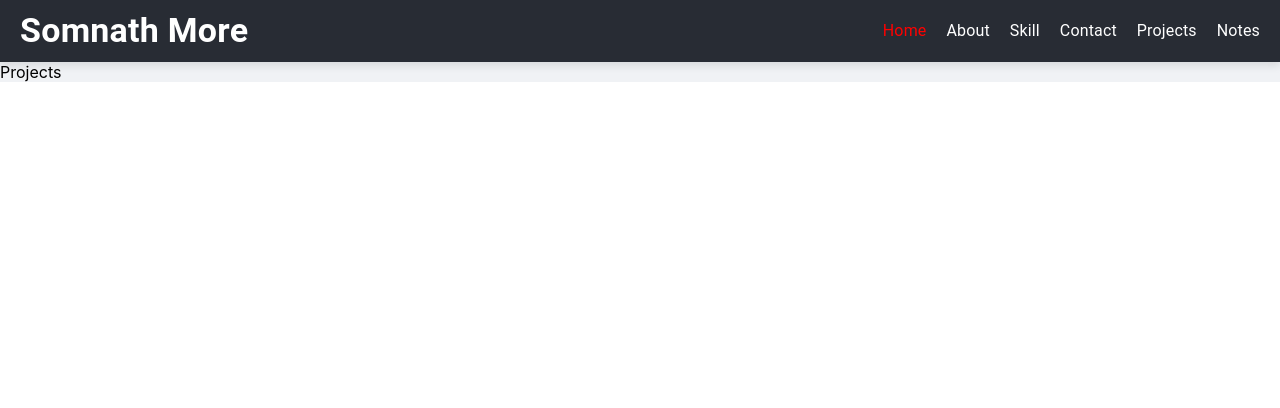
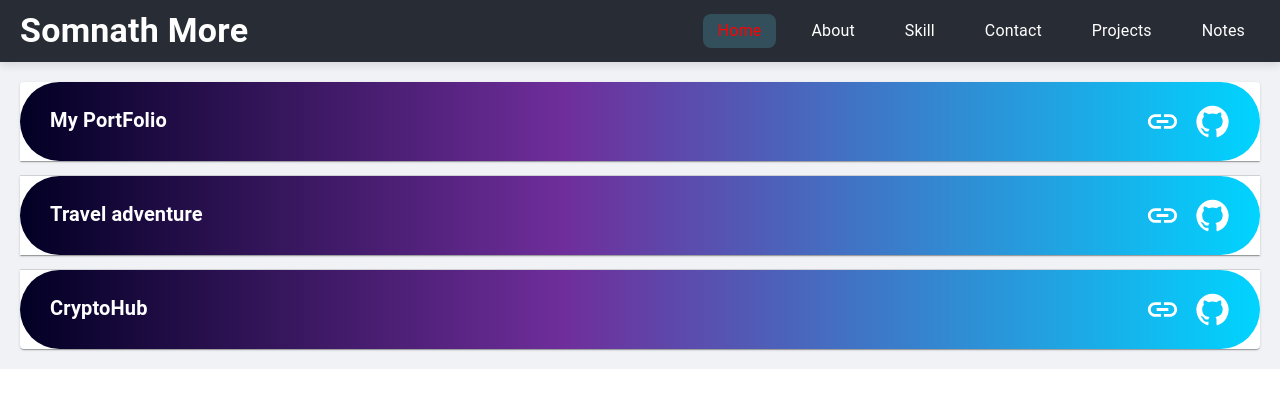
Before and after one commit to somnath-more/somnath-learning, a React (Create React App) app in the folder Portfolio/frontend-portfolio/: page /projects in a window 1280 px wide. Shown: the top 408 px of the page. Built offline with nearby package versions, Linux system fonts and the light colour scheme.

Commit message:
feat : Added Design for projects and some change

```diff
--- a/Portfolio/frontend-portfolio/package.json
+++ b/Portfolio/frontend-portfolio/package.json
@@ -14,7 +14,9 @@
     "@types/node": "^16.18.104",
     "@types/react": "^18.3.3",
     "@types/react-dom": "^18.3.0",
+    "bootstrap": "^5.3.3",
     "emailjs-com": "^3.2.0",
+    "flowbite-react": "^0.10.2",
     "react": "^18.3.1",
     "react-dom": "^18.3.1",
     "react-router": "^6.26.0",
--- a/Portfolio/frontend-portfolio/public/index.html
+++ b/Portfolio/frontend-portfolio/public/index.html
@@ -10,6 +10,7 @@
       content="Web site created using create-react-app"
     />
     <link rel="apple-touch-icon" href="%PUBLIC_URL%/logo192.png" />
+
     <!--
       manifest.json provides metadata used when your web app is installed on a
       user's mobile device or desktop. See https://developers.google.com/web/fundamentals/web-app-manifest/
@@ -25,6 +26,7 @@
       Learn how to configure a non-root public URL by running `npm run build`.
     -->
     <title>Somnath Portfolio</title>
+    <link rel="stylesheet" href="https://cdn.jsdelivr.net/npm/bootstrap@4.0.0/dist/css/bootstrap.min.css" integrity="sha384-Gn5384xqQ1aoWXA+058RXPxPg6fy4IWvTNh0E263XmFcJlSAwiGgFAW/dAiS6JXm" crossorigin="anonymous">
   </head>
   <body>
     <noscript>You need to enable JavaScript to run this app.</noscript>
--- a/Portfolio/frontend-portfolio/src/components/Constants/index.tsx
+++ b/Portfolio/frontend-portfolio/src/components/Constants/index.tsx
@@ -1,4 +1,4 @@
-import { SkillComponent } from "../Types";
+import { NavBarElementType, SkillComponent } from "../Types";
 
 // Skill Data
 export const SKILL_DATA: SkillComponent[] = [
@@ -48,3 +48,69 @@ export const SKILL_DATA: SkillComponent[] = [
     }
   }
 `;
+
+export const PROJECT_DATA = [
+  {
+    id: 1,
+    name: "My PortFolio",
+    link: "https://somnath-portfolio.codemaya.in",
+    githubLink: "https://github.com/somnath-more/somnath-learning",
+    tools: ["React", "TypeScript", "Bootstrap", "AWS", "Docker", "EC2"],
+    details:
+      "Lorem ipsum dolor sit amet, consectetur adipiscing elit. Sed euismod, nunc id facilisis ullamcorper, felis ligula facilisis nunc, et efficitur arcu nisi et velit.",
+    image: "https://images.unsplash.com/photo-1483058712412-4245e9b90334?q=80&w=2070&auto=format&fit=crop&ixlib=rb-4.0.3&ixid=M3wxMjA3fDB8MHxwaG90by1wYWdlfHx8fGVufDB8fHx8fA%3D%3D",
+  },
+  {
+    id: 2,
+    name: "Travel adventure",
+    link: "https://traveladventure.codemaya.in",
+    githubLink: "https://github.com/somnath-more/somnath-learning",
+    tools: [
+      "React",
+      "TypeScript",
+      "NodeJS",
+      "ExpressJS",
+      "Jest",
+      "Bootstrap",
+      "AWS",
+      "Docker",
+      "EC2",
+    ],
+    details:
+      "Lorem ipsum dolor sit amet, consectetur adipiscing elit. Sed euismod, nunc id facilisis ullamcorper, felis ligula facilisis nunc, et efficitur arcu nisi et velit.",
+    image: "https://images.unsplash.com/photo-1490077476659-095159692ab5?q=80&w=2051&auto=format&fit=crop&ixlib=rb-4.0.3&ixid=M3wxMjA3fDB8MHxwaG90by1wYWdlfHx8fGVufDB8fHx8fA%3D%3D",
+  },
+  {
+    id: 3,
+    name: "CryptoHub",
+    link: "https://minet-portfolio.codemaya.in",
+    githubLink: "https://github.com/somnath-more/somnath-learning",
+    tools: [
+      "React",
+      "TypeScript",
+      "SpringBoot",
+      "Swagger",
+      "Rest",
+      "Mockito",
+      "NodeJS",
+      "ExpressJS",
+      "Bootstrap",
+      "AWS",
+      "Docker",
+      "EC2",
+    ],
+    details:
+      "Lorem ipsum dolor sit amet, consectetur adipiscing elit. Sed euismod, nunc id facilisis ullamcorper, felis ligula facilisis nunc, et efficitur arcu nisi et velit.",
+    image: "https://media.istockphoto.com/id/1317452510/photo/bitcoin-gold-stock-photo.jpg?s=2048x2048&w=is&k=20&c=Wi7KTmz6YF8GbpGryhM6KlsF0Fwia3ffxVwkI-nmJwU=",
+  },
+]
+
+
+export const NAVBARELEMENTS: NavBarElementType[] = [
+  { label: "Home", path: "/" },
+  { label: "About", path: "/about" },
+  { label: "Skill", path: "/skills" },
+  { label: "Contact", path: "/contact" },
+  { label: "Projects", path: "/projects" },
+  { label: "Notes", path: "/notes" },
+];
--- a/Portfolio/frontend-portfolio/src/components/Types/index.tsx
+++ b/Portfolio/frontend-portfolio/src/components/Types/index.tsx
@@ -12,3 +12,7 @@ export interface SkillComponent {
  export  interface CustomSkillCompProps {
     skillList: SkillComponent[];
   }
+  export interface NavBarElementType {
+    label: string;
+    path: string;
+  }
--- a/Portfolio/frontend-portfolio/src/components/organisms/Contact/index.tsx
+++ b/Portfolio/frontend-portfolio/src/components/organisms/Contact/index.tsx
@@ -10,7 +10,7 @@ const ContactContainer = styled(Grid)({
   margin: "0 auto",
   padding: "40px",
   borderRadius: "12px",
-  boxShadow: "0 8px 16px rgba(0,0,0,0.1)",
+  // boxShadow: "0 8px 16px rgba(0,0,0,0.1)",
 });
 
 const Heading = styled(Typography)({
--- a/Portfolio/frontend-portfolio/src/components/organisms/Home/index.tsx
+++ b/Portfolio/frontend-portfolio/src/components/organisms/Home/index.tsx
@@ -13,7 +13,7 @@ const HomeBox = styled(Box)({
   alignItems: "center",
   flexDirection: "column",
   width: "100vw",
-  height: "90vh",
+  height: "auto",
   backgroundColor: "#282c34",
   color: "#61dafb",
   textAlign: "center",
--- a/Portfolio/frontend-portfolio/src/components/organisms/NavBar/index.tsx
+++ b/Portfolio/frontend-portfolio/src/components/organisms/NavBar/index.tsx
@@ -12,16 +12,18 @@ import {
   ListItemText,
 } from "@mui/material";
 import MenuIcon from "@mui/icons-material/Menu";
+import { NAVBARELEMENTS } from "../../Constants";
+import { NavBarElementType } from "../../Types";
 
-// Navbar container
+// Navbar container styling
 const OuterNavBar = styled(Box)({
-  backgroundColor: "#282c34", // Dark background for a modern look
+  backgroundColor: "#282c34",
   padding: "10px 20px",
   display: "flex",
   justifyContent: "space-between",
   alignItems: "center",
   width: "100%",
-  boxShadow: "0 4px 8px rgba(0, 0, 0, 0.1)", // Subtle shadow for depth
+  boxShadow: "0 4px 8px rgba(0, 0, 0, 0.1)",
 });
 
 const LeftGrid = styled(Grid)({
@@ -33,71 +35,63 @@ const LeftGrid = styled(Grid)({
 interface NavItemProps {
   active: boolean;
 }
+
+// NavItem with hover, active styling, and background color transition
 const NavItem = styled(Typography)<NavItemProps>(({ active }) => ({
   color: active ? "red" : "#ffffff",
   cursor: "pointer",
-  transition: "color 0.3s, background-color 0.3s",
+  padding: "5px 15px",
+  borderRadius: "8px",
+  backgroundColor: active ? "rgba(97, 218, 251, 0.2)" : "transparent",
+  transition: "color 0.3s, background-color 0.3s, transform 0.3s",
   "&:hover": {
     color: "#61dafb",
-    transition: 'scale(0.4)'
+    transform: "scale(1.05)",
   },
 }));
 
-
-// Drawer box styling for mobile
 const DrawerBox = styled(Box)({
-  backgroundColor: "#282c34", // Same background as navbar
-  color: "#ffffff", // Text color
+  backgroundColor: "#282c34",
+  color: "#ffffff",
   height: "100%",
 });
 
-// Drawer list item styling
 const DrawerListItem = styled(ListItem)({
   padding: "15px 20px",
   "&:hover": {
-    backgroundColor: "#333", // Darker background on hover
+    backgroundColor: "#333",
   },
 });
-
-// Navbar items configuration
-const NavBarElement = [
-  { label: "Home", path: "/" },
-  { label: "About", path: "/about" },
-  {label: "Skill", path: "/skills"},
-  { label: "Contact", path: "/contact" },
-  { label: "Projects", path: "/projects" },
-  { label: "Notes", path: "/notes"}
-
-];
 
 const NavBar = () => {
   const navigate = useNavigate();
   const [mobileOpen, setMobileOpen] = useState(false);
-   const [activeTab,setActivetab] = useState('Home');
+  const [activeTab, setActiveTab] = useState("Home");
+
   const handleDrawerToggle = () => {
     setMobileOpen(!mobileOpen);
   };
 
-  const handleNavBarNavigation = (item:any) => {
-
-    setActivetab(item.label);
-       navigate(item.path);
-
-  }
+  const handleNavBarNavigation = (item: NavBarElementType) => {
+    setActiveTab(item.label);
+    navigate(item.path);
+    setMobileOpen(false); // Close Drawer after navigation on mobile
+  };
 
   const PortFolioText = styled(Typography)({
     color: "white",
     fontWeight: "bold",
   });
+
   const drawer = (
     <DrawerBox>
       <List>
-        {NavBarElement.map((navabar) => (
+        {NAVBARELEMENTS.map((navItem) => (
           <DrawerListItem
-            key={navabar.label}
-            onClick={() => navigate(navabar.path)}
+            key={navItem.label}
+            onClick={() => handleNavBarNavigation(navItem)}
           >
-            <ListItemText primary={navabar.label} />
+            <ListItemText primary={navItem.label} />
           </DrawerListItem>
         ))}
       </List>
@@ -107,15 +101,23 @@ const NavBar = () => {
   return (
     <OuterNavBar>
       <PortFolioText variant="h4">Somnath More</PortFolioText>
+
+      {/* Desktop Navbar */}
       <Box sx={{ display: { xs: "none", sm: "block" } }}>
         <LeftGrid>
-          {NavBarElement.map((item) => (
-            <NavItem key={item.label} active={activeTab === item.label ? true :false} onClick={()=>handleNavBarNavigation(item)}>
+          {NAVBARELEMENTS.map((item) => (
+            <NavItem
+              key={item.label}
+              active={activeTab === item.label}
+              onClick={() => handleNavBarNavigation(item)}
+            >
               {item.label}
             </NavItem>
           ))}
         </LeftGrid>
       </Box>
+
+      {/* Mobile Menu Icon */}
       <Box sx={{ display: { xs: "block", sm: "none" } }}>
         <IconButton
           edge="start"
@@ -126,6 +128,8 @@ const NavBar = () => {
           <MenuIcon style={{ color: "#ffffff" }} />
         </IconButton>
       </Box>
+
+      {/* Drawer for Mobile Navigation */}
       <Drawer
         anchor="left"
         open={mobileOpen}
--- a/Portfolio/frontend-portfolio/src/components/organisms/Notes/index.tsx
+++ b/Portfolio/frontend-portfolio/src/components/organisms/Notes/index.tsx
@@ -23,12 +23,11 @@ const ButtonBox = styled(Box)({
 });
 
 const NoteBox = styled(Box)({
-  width: "100%",
   backgroundColor: "#fff",
   borderRadius: "8px",
   padding: "15px",
   marginBottom: "15px",
-  boxShadow: "0px 4px 8px rgba(0, 0, 0, 0.05)", // Subtle shadow for notes
+  boxShadow: "0px 4px 8px rgba(0, 0, 0, 0.05)",
   transition: "transform 0.3s ease, background-color 0.3s ease",
   "&:hover": {
     transform: "scale(1.02)", // Slightly enlarge on hover
@@ -56,6 +55,7 @@ const NoteType = styled(Typography)({
 });
 
 const CustomButton = styled(Button)({
+  display: 'flex',
   padding: "10px 20px",
   width: "20%",
   backgroundColor: "#3f51b5",
--- a/Portfolio/frontend-portfolio/src/components/organisms/Projects/index.tsx
+++ b/Portfolio/frontend-portfolio/src/components/organisms/Projects/index.tsx
@@ -1,9 +1,118 @@
-import React from 'react'
+import {
+  Accordion,
+  AccordionDetails,
+  AccordionSummary,
+  Typography,
+  Box,
+} from "@mui/material";
+import React from "react";
+import GitHubIcon from "@mui/icons-material/GitHub";
+import LinkIcon from "@mui/icons-material/Link";
+import styled from "@emotion/styled";
+import { PROJECT_DATA } from "../../Constants";
+
+// Styling components
+const AccordionSummaryBox = styled(AccordionSummary)({
+  display: "flex",
+  width: "100%",
+  background: "linear-gradient(90deg, rgba(2,0,36,1) 0%, rgba(111,46,155,1) 44%, rgba(0,212,255,1) 100%)",
+  color: "#ffffff",
+  alignItems: "center",
+  borderRadius: "50px",
+  padding: "10px 30px",
+  gap: "auto",
+});
+
+const IconContainer = styled(Box)({
+  display: "flex",
+  gap: "15px",
+  "& a": {
+    color: "#ffffff",
+    "&:hover": {
+      color: "#61dafb",
+    },
+  },
+});
+
+const AccordionDetailsContainer = styled(AccordionDetails)({
+  display: "flex",
+  flexDirection: "column",
+  alignItems: "center",
+  gap: "15px",
+  padding: "20px",
+  animation: "fadeSlideIn 0.5s ease forwards",
+  opacity: 0, // Start hidden, fade in with animation
+  transform: "translateY(-10px)",
+
+  "@keyframes fadeSlideIn": {
+    from: { opacity: 0, transform: "translateY(-10px)" },
+    to: { opacity: 1, transform: "translateY(0)" },
+  },
+});
+
+const ProjectImage = styled("img")({
+  width: "100%",
+  maxWidth: "300px",
+  borderRadius: "8px",
+  boxShadow: "0px 4px 8px rgba(0, 0, 0, 0.1)",
+});
+
+const ProjectBox = styled(Box)({
+  width: "100%",
+  backgroundColor: "transparent",
+  borderRadius: "8px",
+  padding: "20px",
+  display: "flex",
+  flexDirection: "column",
+  gap: "15px",
+});
 
 const Projects = () => {
+  const [expanded, setExpanded] = React.useState<string | false>(false);
+
+  const handleChange =
+    (panel: string) => (event: React.SyntheticEvent, newExpanded: boolean) => {
+      setExpanded(newExpanded ? panel : false);
+    };
+
   return (
-    <div>Projects</div>
-  )
-}
+    <ProjectBox>
+      {PROJECT_DATA.map((project) => (
+        <Accordion
+          key={project.id}
+          expanded={expanded === `panel${project.id}`}
+          onChange={handleChange(`panel${project.id}`)}
+        >
+          <AccordionSummaryBox
+            aria-controls={`panel${project.id}-content`}
+            id={`panel${project.id}-header`}
+          >
+            <Typography variant="h6" fontWeight="bold" style={{ flex: 1 }}>
+              {project.name}
+            </Typography>
+            <IconContainer>
+              <a href={project.link} target="_blank" rel="noopener noreferrer">
+                <LinkIcon fontSize="large" />
+              </a>
+              <a href={project.githubLink} target="_blank" rel="noopener noreferrer">
+                <GitHubIcon fontSize="large" />
+              </a>
+            </IconContainer>
+          </AccordionSummaryBox>
 
-export default Projects
+          <AccordionDetailsContainer>
+            <ProjectImage src={project.image} alt={`${project.name} screenshot`} />
+            <Typography variant="body1" color="textSecondary" align="center">
+              Tools: {project.tools.join(", ")}
+            </Typography>
+            <Typography variant="body2" align="center">
+              {project.details}
+            </Typography>
+          </AccordionDetailsContainer>
+        </Accordion>
+      ))}
+    </ProjectBox>
+  );
+};
+
+export default Projects;
--- a/Portfolio/frontend-portfolio/src/index.tsx
+++ b/Portfolio/frontend-portfolio/src/index.tsx
@@ -4,6 +4,8 @@ import './index.css';
 import App from './App';
 import reportWebVitals from './reportWebVitals';
 import { BrowserRouter } from 'react-router-dom';
+import 'bootstrap/dist/css/bootstrap.min.css';
+
 const root = ReactDOM.createRoot(
   document.getElementById('root') as HTMLElement
 );
```
Also changed, not shown: Portfolio/frontend-portfolio/src/components/organisms/About/index.tsx (+4 -5 lines), Portfolio/frontend-portfolio/src/components/organisms/Skills/index.tsx (+19 -8 lines).
